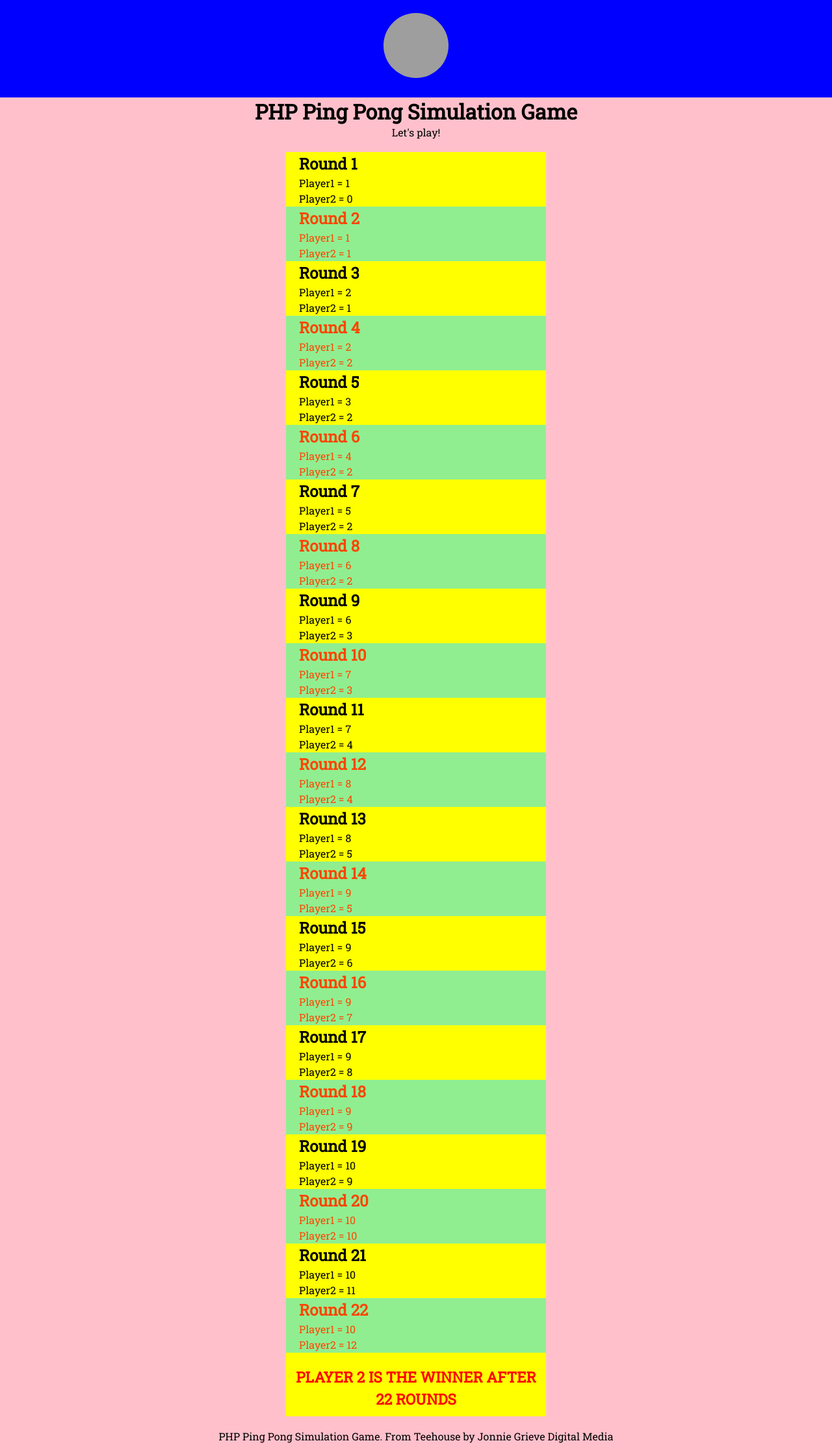
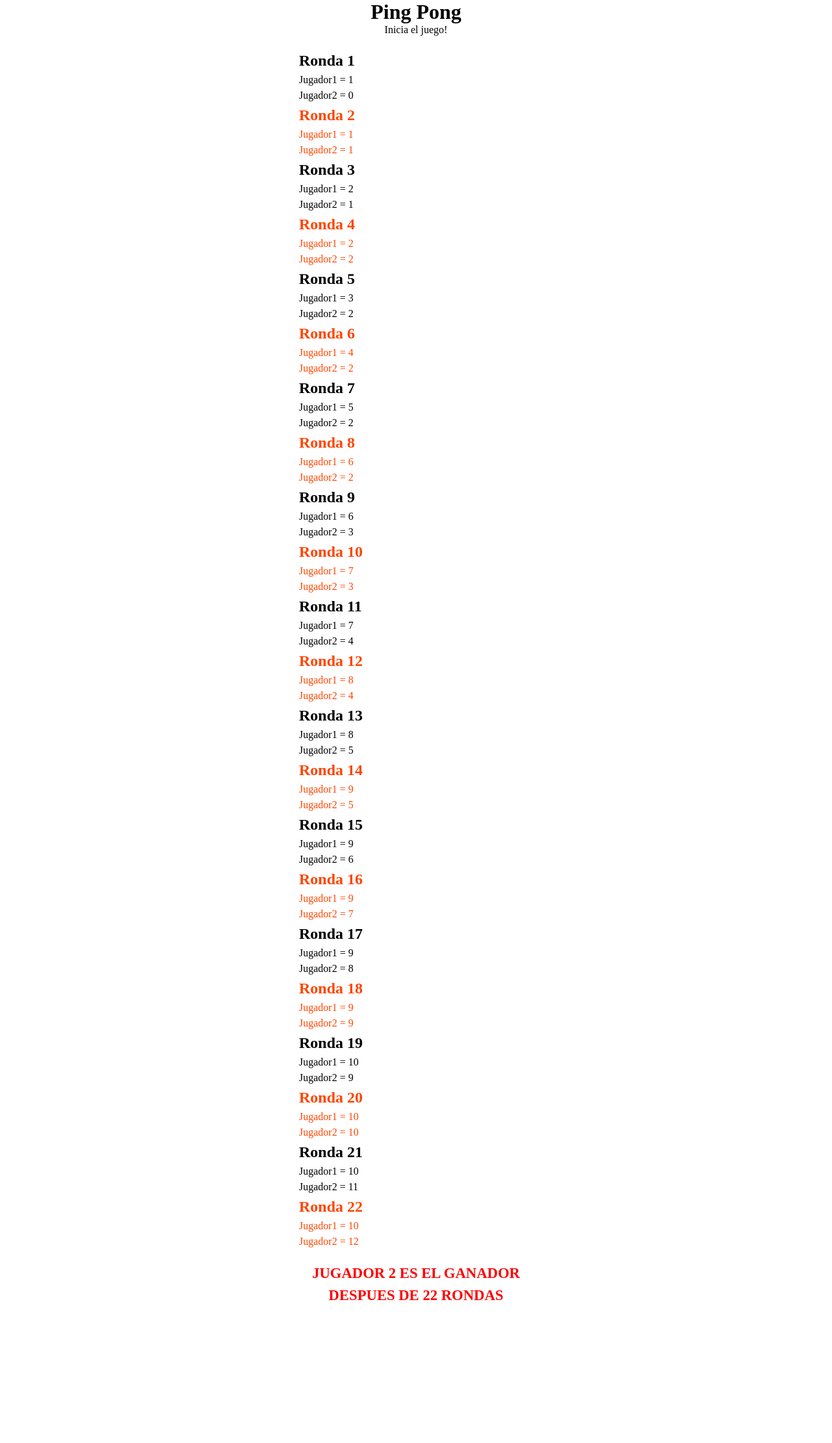
Before and after one commit to eriksuperaxel/proyecto, a PHP site: page /pingpong.php in a window 1280 px wide. Shown: the whole page at 65% size. After the commit the page ends 2001 px from the top, so only its background shows below. Run offline with PHP 8.4, Linux system fonts and the light colour scheme; grey boxes are pictures that could not be loaded.

Commit message:
Add files via upload

```diff
--- a/pingpong.php
+++ b/pingpong.php
@@ -1,9 +1,8 @@
 <!doctype html>
 <html>
 <head>
-    <title>PHP: Ping Pong Simulation Game!</title>
+    <title>Juego de simulacion de una partida de Ping Pong</title>
 
-    <link href="https://fonts.googleapis.com/css?family=Roboto+Slab" rel="stylesheet">
 
 </head>
 <body>
@@ -18,19 +17,10 @@
         }
 
         body {
-            background: pink;
-            font-family: "Roboto Slab";
+            backgronda: skyblue;
 
         }
 
-        header {
-
-            width: 100%;
-            height: 150px;
-            background: blue;
-            color: white;
-
-        }
 
         .pp_head {
             text-align: center;
@@ -42,14 +32,14 @@
             position: relative;
             width: 400px;
             margin: 20px auto;
-            background: yellow;
+            backgronda: yellow;
             /*padding: 15px;*/
             box-sizing: content-box;
 
         }
 
         div.rallies:nth-child(2n) {
-            background: lightgreen;
+            backgronda: lightgreen;
             color: orangered;
 
         }
@@ -58,24 +48,11 @@
             padding-left: 20px;
         }
 
-        footer {
-            text-align: center;
-            margin-top: 20px;
 
-        }
 
-        .logo {
-            position: relative;
-            top: 20px;
-            margin: 0 auto;
-            display: block;
-            width: 100px;
-            height: 100px;
-            border-radius: 100%;
 
-        }
 
-        h2.winner {
+        h2.ganador {
             margin-top: 10px;
             padding: 10px;
             text-align: center;
@@ -92,12 +69,9 @@
 
 
     <?php
-
-
-        //initialise and declare variables for player and round scores.
-        $player1 = 0;
-        $player2 = 0;
-        $round = 0;
+        $jugador1 = 0;
+        $jugador2 = 0;
+        $ronda = 0;
     ?>
 
 
@@ -105,61 +79,51 @@
 
 
 
-    <header>
-        <img class="logo" src = "logo.png" />
-    </header>
 
     <div class="pp_head">
-        <h1>PHP Ping Pong Simulation Game</h1>
+        <h1>Ping Pong</h1>
 
-        <p> Let's play!</p>
+        <p>Inicia el juego!</p>
     </div>
 
     <div class = "content">
 
-        <div class="round">
+        <div class="ronda">
             <?php
 
-                //WIN
-                //player must reach a score of 11
-                //player must be a minimum of 2 point higher than opponent
+                //para ganar un jugador debe llegar a 11 puntos minimo ademas de ganar por diferencia de 2 o mas puntos o sino debera seguir el juego
+                while (abs($jugador1 - $jugador2) < 2 || $jugador1 < 11 && $jugador2 < 11) {
+                   $ronda++;
+                   echo "<div class =\"rallies\">";
+                   echo "<h2>Ronda $ronda</h2>\n";
 
-                //continue the game while the absolute value is less than ;
-                while (abs($player1 - $player2) < 2 || $player1 < 11 && $player2 < 11) {
-                   $round++;
-                   echo "<div class =\"rallies\">";
-                   echo "<h2>Round $round</h2>\n";
-
-                   //random scores between 1 (max) and 0 (min)
+                   //resultados al azar 1 maximo y 0 minimo
                    if(rand(0,1)) {
-                     $player1++;
+                     $jugador1++;
 
                    } else {
-                     $player2++;
+                     $jugador2++;
                    }
-                   echo "Player1 = $player1<br />\n";
-                   echo "Player2 = $player2<br />\n";
+                   echo "Jugador1 = $jugador1<br />\n";
+                   echo "Jugador2 = $jugador2<br />\n";
                    echo "</div>";
                 }
             ?>
         </div>
 
-        <div class = "winner">
+        <div class = "ganador">
             <?php
-                if($player1 > $player2) {
-                   echo "<h2 class=\"winner\">Player 1";
+                if($jugador1 > $jugador2) {
+                   echo "<h2 class=\"ganador\">Jugador 1";
                 } else {
-                   echo "<h2 class=\"winner\">Player 2";
+                   echo "<h2 class=\"ganador\">Jugador 2";
                 }
 
-                echo " is the winner after $round rounds</h2>";
+                echo " es el ganador despues de $ronda rondas</h2>";
             ?>
         </div>
      </div>
 
-    <footer>
-        <p>PHP Ping Pong Simulation Game. From Teehouse by Jonnie Grieve Digital Media</a></p>
-    </footer>
 </body>
 
 </html>
```
